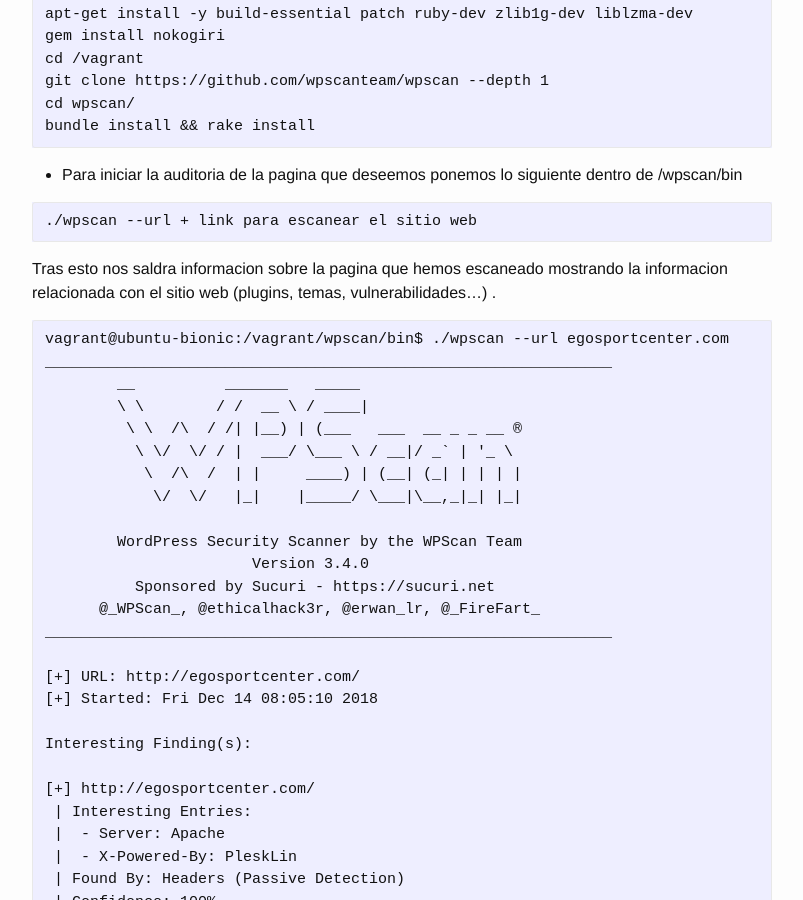
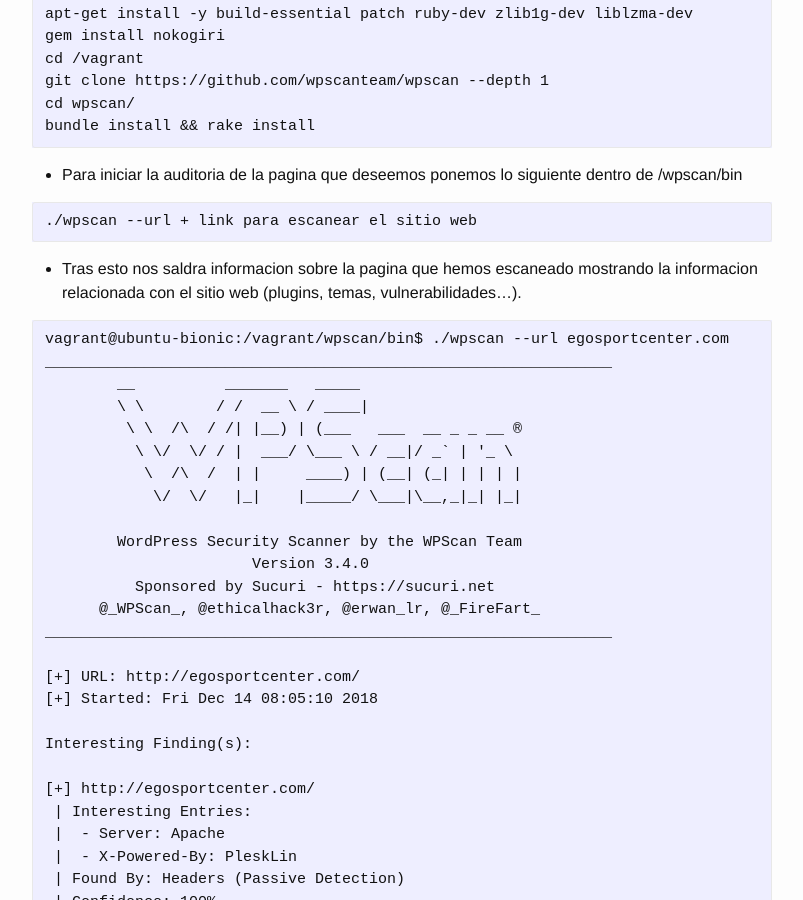
Before and after one commit to Aka17Maanuh/aka17maanuh.github.io, a Jekyll site: the page built from _posts/2019-01-14-practica9.markdown, in a window 1280 px wide and 900 px high, scrolled down 363 px. Shown: the whole window, without its empty margins (238-1041 px from the left). Built offline with Jekyll 4.4.1, drawn with Linux system fonts in a browser that asks for light colours.

````diff
--- a/_posts/2019-01-14-practica9.markdown
+++ b/_posts/2019-01-14-practica9.markdown
@@ -26,8 +26,7 @@ bundle install && rake install
 ./wpscan --url + link para escanear el sitio web
 ```
 
-Tras esto nos saldra informacion sobre la pagina que hemos escaneado mostrando la informacion
-relacionada con el sitio web (plugins, temas, vulnerabilidades…) .
+- Tras esto nos saldra informacion sobre la pagina que hemos escaneado mostrando la informacion relacionada con el sitio web (plugins, temas, vulnerabilidades…).
 
 ```
 vagrant@ubuntu-bionic:/vagrant/wpscan/bin$ ./wpscan --url egosportcenter.com
````
